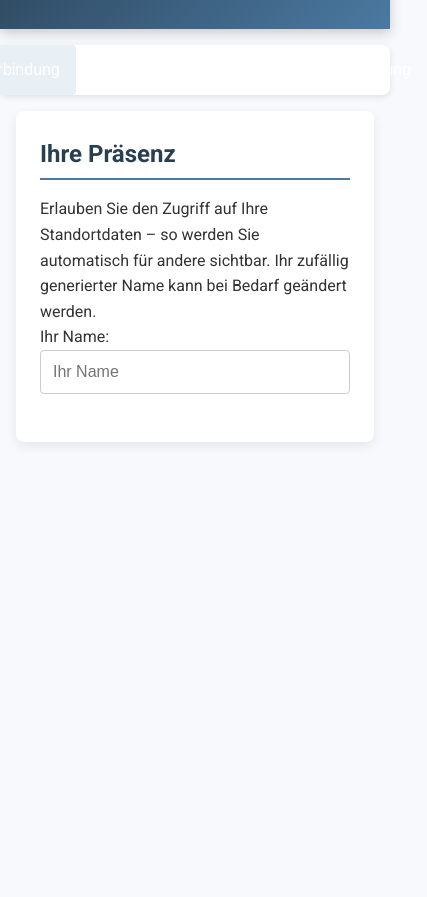
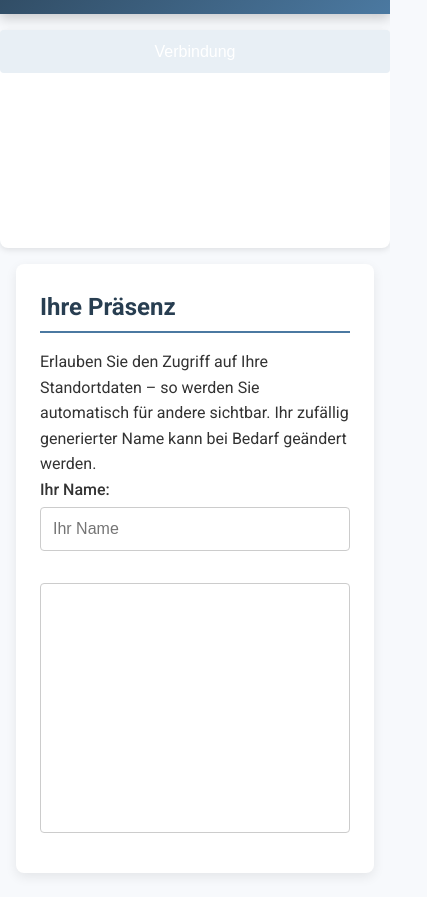
Before and after one commit to Distributorr/qwerk, a plain HTML site: page index.html in a window 390 px wide. Shown: the part 142-1039 px from the top of the page, 427 px wide, since content can reach past the window. Before the commit the page ends 844 px from the top, so only its background shows below. Drawn offline with nearby package versions, Linux system fonts and the light colour scheme; a script that the page names is missing.

Commit message:
Update styles.css

```diff
--- a/styles.css
+++ b/styles.css
@@ -34,7 +34,7 @@ header p {
   background: #fff;
   box-shadow: 0 2px 6px rgba(0,0,0,0.1);
   margin: 1rem auto;
-  max-width: 800px;
+  max-width: 900px;
   border-radius: 8px;
 }
 .tab-link {
@@ -57,8 +57,8 @@ main {
   padding: 0 1rem;
 }
 
-/* Allgemeine Section-Stile */
-section {
+/* Section-Stile */
+.tab-content {
   background: #fff;
   border-radius: 8px;
   box-shadow: 0 4px 12px rgba(0,0,0,0.08);
@@ -67,7 +67,7 @@ section {
   display: none;
   animation: fadeIn 0.3s ease-in-out;
 }
-section.active {
+.tab-content.active {
   display: block;
 }
 h2 {
@@ -78,9 +78,9 @@ h2 {
 }
 
 /* Formular-Elemente */
-textarea,
 input[type="text"],
-input[type="file"] {
+input[type="file"],
+textarea {
   width: 100%;
   padding: 0.75rem;
   margin-bottom: 1rem;
@@ -92,7 +92,7 @@ textarea {
   resize: vertical;
 }
 
-/* Buttons & Action-Row */
+/* Buttons & Action-Elemente */
 button {
   background: #4b79a1;
   color: #fff;
@@ -106,27 +106,30 @@ button {
 button:hover {
   background: #3a6391;
 }
-.action-row {
-  display: flex;
-  gap: 0.5rem;
+.user-info {
+  margin-bottom: 1rem;
+}
+.user-info label {
+  display: block;
+  margin-bottom: 0.3rem;
+  font-weight: 500;
+}
+
+/* Map-Container (Responsive) */
+#map {
+  width: 100%;
+  height: 300px;
+  border: 1px solid #ccc;
+  border-radius: 4px;
   margin-bottom: 1rem;
 }
 
-/* QR-Code */
-.qr-code {
-  margin: 1rem auto;
-  width: 120px;
-  height: 120px;
-}
-
-/* Statusanzeigen */
+/* Statusanzeigen & Progress */
 .status {
   margin-top: 0.5rem;
   font-size: 0.9rem;
   color: #555;
 }
-
-/* Progress-Bar */
 progress {
   width: 100%;
   height: 20px;
@@ -160,17 +163,25 @@ video {
   margin-top: 1rem;
 }
 
-/* Kompass-Canvas */
-#compassCanvas {
-  background: #fff;
-  border: 2px solid #283e51;
-  border-radius: 50%;
-  display: block;
-  margin: 1rem auto;
-}
-
 /* Animation */
 @keyframes fadeIn {
   from { opacity: 0; }
   to { opacity: 1; }
 }
+
+/* Responsive Anpassungen */
+@media (max-width: 600px) {
+  header h1 {
+    font-size: 2.2rem;
+  }
+  #tabs {
+    flex-direction: column;
+  }
+  .tab-link {
+    text-align: center;
+    padding: 0.8rem;
+  }
+  #map {
+    height: 250px;
+  }
+}
```
